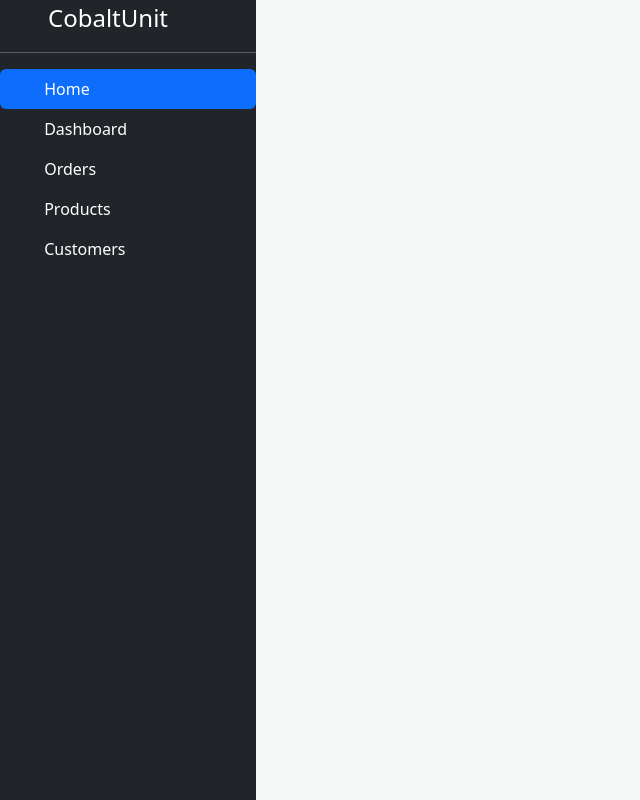
After one commit to AntonSoboleww/MC_CobaltUnit, a Django app: template templates/base.html in a window 1280 px wide. The commit adds this page. Shown: the whole page, without its empty margins (0-640 px from the left). Run offline with Django 4.2, Linux system fonts and the light colour scheme; the template is opened without the code that fills it, so the values that code supplies are empty.

Commit message:
Навбар; Скролл;
Добавил навбар, а так же пункты в него. Пока не рабочие.
Скролл. Для длинных диалогов скролл автоматически спускается вниз к актуальным сообщениям.

```diff
--- /dev/null
+++ b/static/tg_chat/scroll.js
@@ -0,0 +1,2 @@
+var chat = document.getElementById('chat-history');
+chat.scrollTop = chat.scrollHeight;
--- a/static/tg_chat/style.css
+++ b/static/tg_chat/style.css
@@ -90,7 +90,11 @@ body{
 
 .chat .chat-history {
     padding: 20px;
-    border-bottom: 2px solid #fff
+    border-bottom: 2px solid #fff;
+    width: 100%;
+    height: 93vh;
+    overflow-y: auto;
+    width: 100%;
 }
 
 .chat .chat-history ul {
@@ -254,3 +258,20 @@ body{
         overflow-x: auto
     }
 }
+
+#navbar {
+    position: fixed;
+    left: 0;
+    top: 0;
+    width: 20%;
+    bottom: 0;
+    left: 0;
+    height: 100%;
+}
+
+#content {
+    position: fixed;
+    right: 0;
+    top: 0;
+    width: 80%;
+}
--- /dev/null
+++ b/templates/base.html
@@ -0,0 +1,62 @@
+<!doctype html>
+{% load static %}
+<html lang="ru">
+	<head>
+		<meta charset="utf-8">
+		<meta name="viewport" content="width=device-width, initial-scale=1">
+		<title>CobaltUnit</title>
+		<link href="https://cdn.jsdelivr.net/npm/bootstrap@5.2.0-beta1/dist/css/bootstrap.min.css" rel="stylesheet" integrity="sha384-0evHe/X+R7YkIZDRvuzKMRqM+OrBnVFBL6DOitfPri4tjfHxaWutUpFmBp4vmVor" crossorigin="anonymous">
+		{% load static %}
+		<link href="{% static 'tg_chat/style.css' %}" rel="stylesheet" type="text/css">
+	</head>
+	<body>
+	    <div class="text-white bg-dark" id="navbar">
+			<a href="/" class="d-flex align-items-center mb-3 mb-md-0 me-md-auto text-white text-decoration-none">
+				<!-- тут нет свгшки, но отступ прикольно выгляди-->
+		      <svg class="bi pe-none me-2" width="40" height="32"><use xlink:href="#bootstrap"></use></svg>
+		      <span class="fs-4">CobaltUnit</span>
+		    </a>
+			<hr>
+			<ul class="nav nav-pills flex-column mb-auto">
+		      <li class="nav-item">
+		        <a href="#" class="nav-link active" aria-current="page">
+		          <svg class="bi pe-none me-2" width="16" height="16"><use xlink:href="#home"></use></svg>
+		          Home
+		        </a>
+		      </li>
+		      <li>
+		        <a href="#" class="nav-link text-white">
+		          <svg class="bi pe-none me-2" width="16" height="16"><use xlink:href="#speedometer2"></use></svg>
+		          Dashboard
+		        </a>
+		      </li>
+		      <li>
+		        <a href="#" class="nav-link text-white">
+		          <svg class="bi pe-none me-2" width="16" height="16"><use xlink:href="#table"></use></svg>
+		          Orders
+		        </a>
+		      </li>
+		      <li>
+		        <a href="#" class="nav-link text-white">
+		          <svg class="bi pe-none me-2" width="16" height="16"><use xlink:href="#grid"></use></svg>
+		          Products
+		        </a>
+		      </li>
+		      <li>
+		        <a href="#" class="nav-link text-white">
+		          <svg class="bi pe-none me-2" width="16" height="16"><use xlink:href="#people-circle"></use></svg>
+		          Customers
+		        </a>
+		      </li>
+		    </ul>
+	    </div>
+
+	    <div id="content">
+			{% block content %}
+	        {% endblock %}
+	    </div>
+	</body>
+
+	<script src="https://cdn.jsdelivr.net/npm/bootstrap@5.2.0-beta1/dist/js/bootstrap.bundle.min.js" integrity="sha384-pprn3073KE6tl6bjs2QrFaJGz5/SUsLqktiwsUTF55Jfv3qYSDhgCecCxMW52nD2" crossorigin="anonymous"></script>
+	<script src="{% static 'tg_chat/scroll.js' %}" ></script>
+</html>
--- a/webhook_telegram/views.py
+++ b/webhook_telegram/views.py
@@ -35,5 +35,3 @@ class UpdateBot(View):
 
 bot.remove_webhook()
 bot.set_webhook(url=f"{WEBHOOK_TG_URL}/{TOKEN}")
-
-# Error code: 400. Description: Bad Request: invalid webhook URL specified
```
Also changed, not shown: templates/tg_chat/index.html (+5 -19 lines), db.sqlite3 (added).
